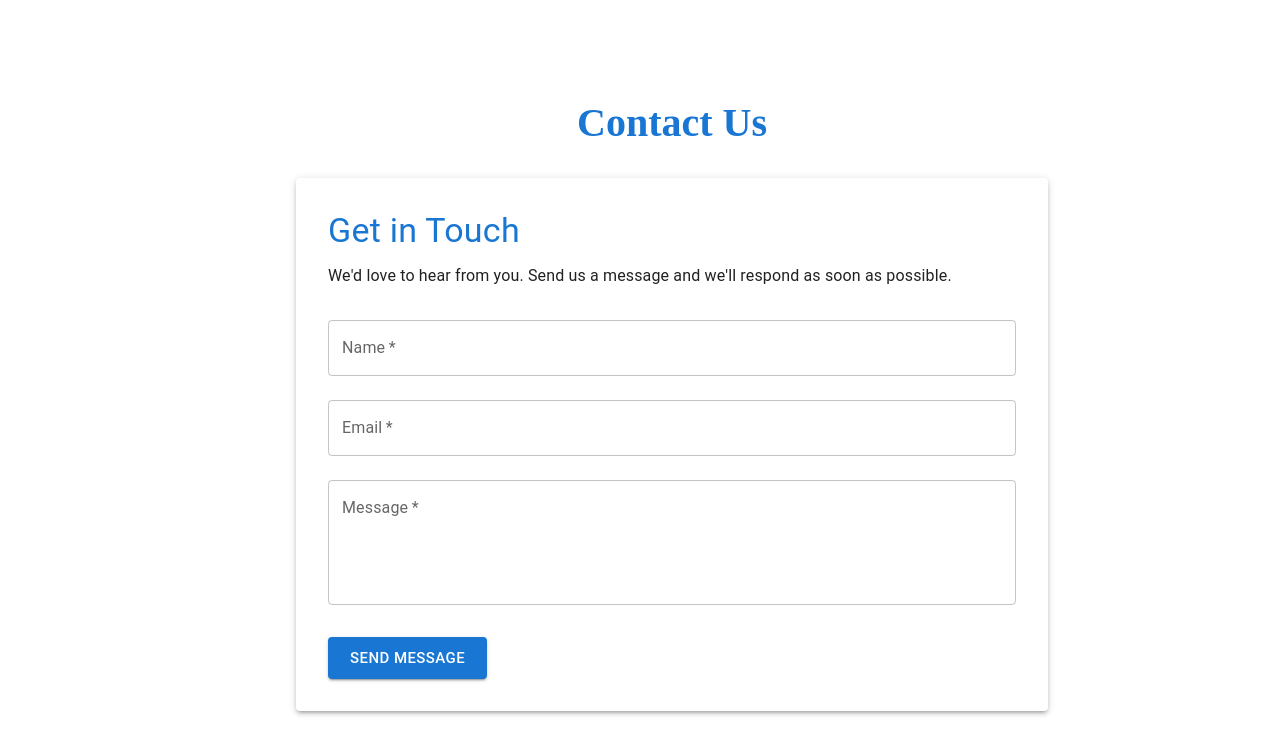
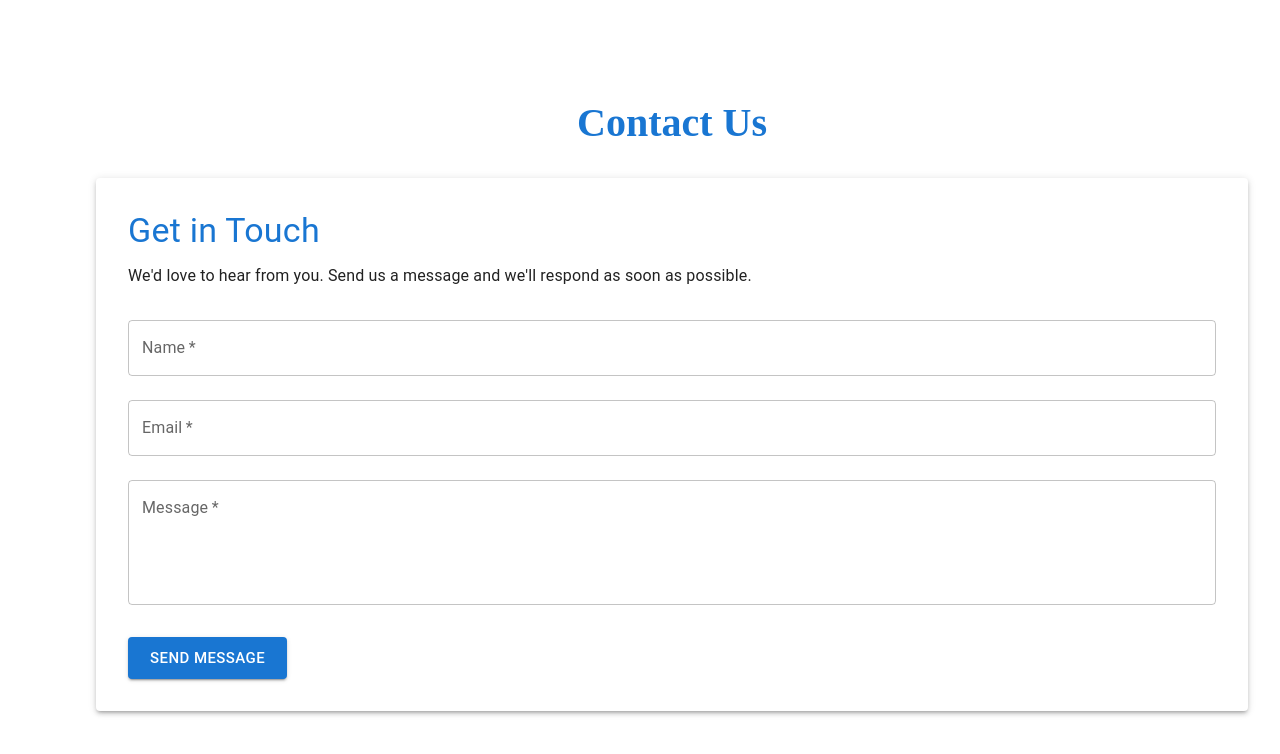
Before and after one commit to elganador7/test-hero-frontend-react, a Next.js app: page /contact/Contact in a window 1280 px wide. Shown: the top 754 px of the page. Built offline with nearby package versions, Linux system fonts and the light colour scheme.

Commit message:
Fixing some nits, added honeypot for some bot prevention on contact us

```diff
--- a/src/components/footer/Footer.scss
+++ b/src/components/footer/Footer.scss
@@ -53,7 +53,7 @@
     }
 }
 
-.footer-links {
+.footer-links-container {
     display: flex;
     gap: 2rem;
     margin-bottom: 1rem;
--- a/src/components/footer/Footer.tsx
+++ b/src/components/footer/Footer.tsx
@@ -9,7 +9,7 @@ const Footer: React.FC = () => {
 
   return (
     <footer className={`footer ${mode === 'dark' ? 'dark-theme' : 'light-theme'}`}>
-      <div className="footer-links">
+      <div className="footer-links-container">
         <Link to="/about" className="footer-link">About Us</Link>
         <Link to="/contact" className="footer-link">Contact Us</Link>
       </div>
--- a/src/pages/contact/Contact.scss
+++ b/src/pages/contact/Contact.scss
@@ -19,14 +19,15 @@
     display: flex;
     flex-direction: column;
     flex: 1;
-    max-width: 800px !important;
+    max-width: clamp(30rem, 80vw, 50rem);
   }
 
   .contact-card {
-    padding: clamp(2rem, 4vh, 3rem);
-    transition: transform 0.2s ease;
+    padding: clamp(1.5rem, 4vh, 3rem);
+    transition: transform 0.3s ease, box-shadow 0.3s ease;
 
     &:hover {
-      transform: translateY(-2px);
+      transform: translateY(clamp(-0.1rem, -0.25vh, -0.25rem));
+      box-shadow: 0 0.5rem 1.5rem rgba(0, 0, 0, 0.08);
     }
   }
--- a/src/pages/contact/Contact.tsx
+++ b/src/pages/contact/Contact.tsx
@@ -13,6 +13,8 @@ import {
 } from "@mui/material";
 import { motion } from "framer-motion";
 import "./Contact.scss";
+
+const AUTO_HIDE_DURATION = 6000;
 
 const Contact: React.FC = () => {
   const [isSubmitting, setIsSubmitting] = useState(false);
@@ -88,6 +90,15 @@ const Contact: React.FC = () => {
             </Typography>
 
             <form onSubmit={handleSubmit}>
+              {/* Honeypot field */}
+              <input
+                type="text"
+                name="botcheck"
+                className="hidden"
+                style={{ display: 'none' }}
+                tabIndex={-1}
+                autoComplete="off"
+              />
               <TextField
                 fullWidth
                 label="Name"
@@ -109,9 +120,9 @@ const Contact: React.FC = () => {
                   fullWidth
                   label="Message"
                   name="message"
+                  margin="normal"
                   multiline
                   rows={4}
-                margin="normal"
                   required
                   disabled={isSubmitting}
               />
@@ -134,7 +145,7 @@ const Contact: React.FC = () => {
 
       <Snackbar
         open={!!result}
-        autoHideDuration={6000}
+        autoHideDuration={AUTO_HIDE_DURATION}
         onClose={() => setResult(null)}
       >
         <Alert
```
Lines whose indentation alone changed are shown as unchanged.
